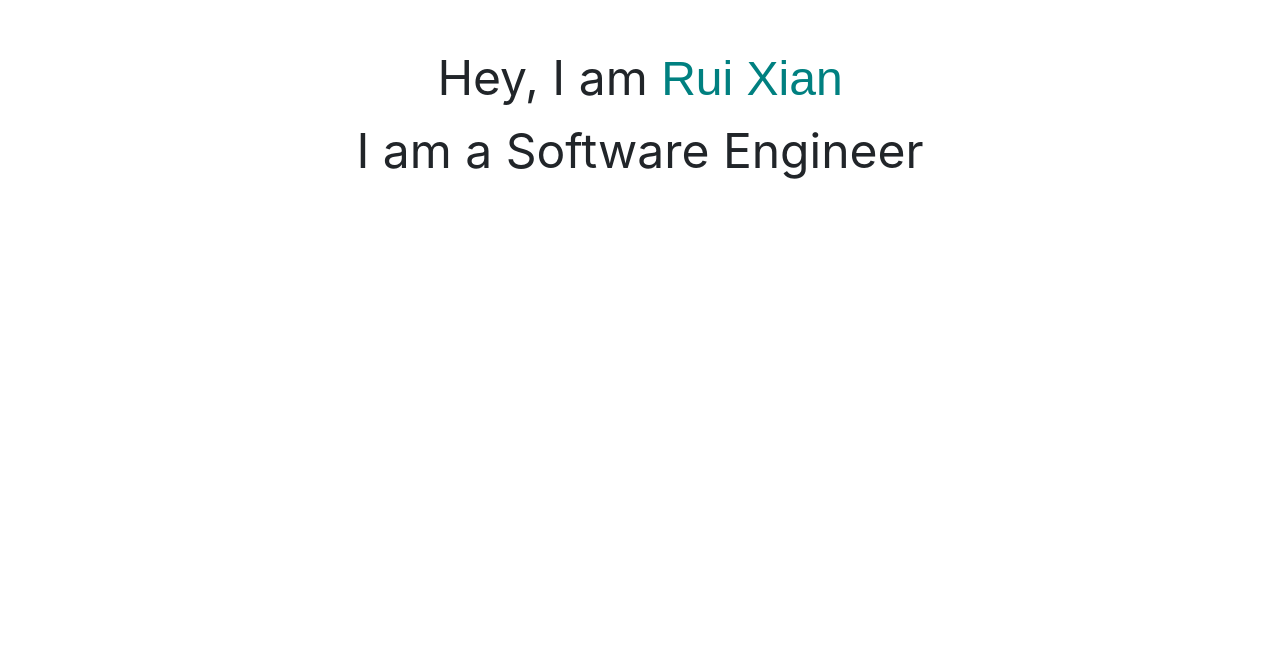
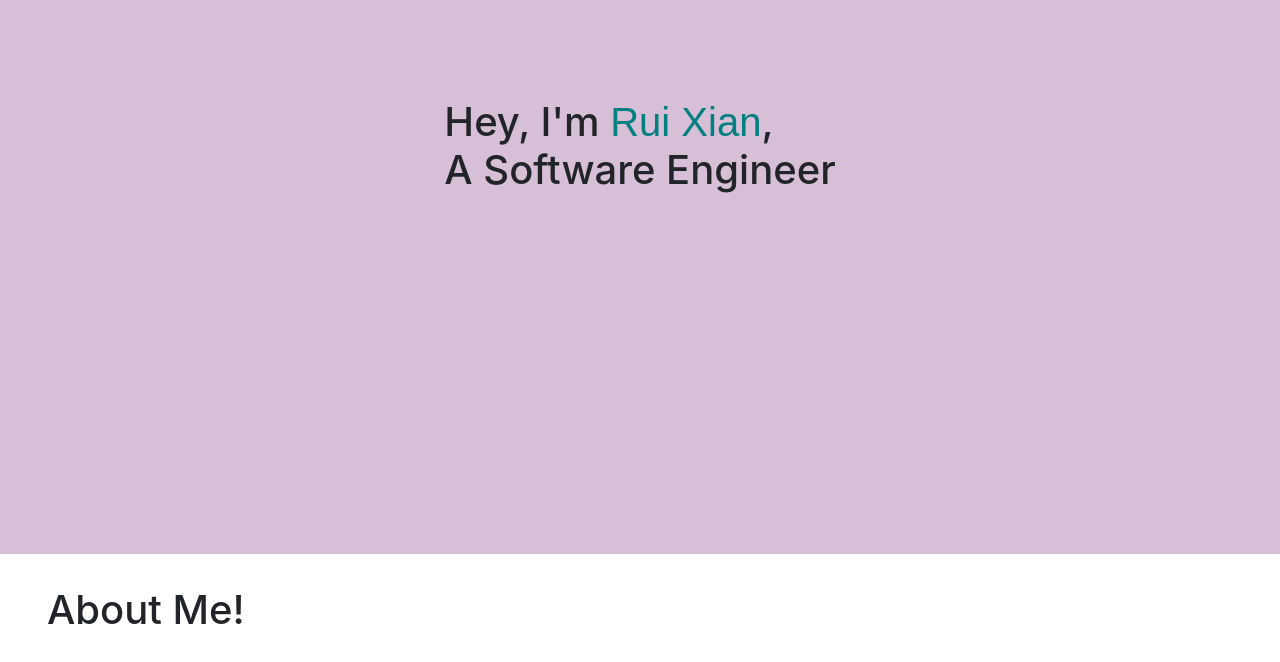
Before and after one commit to moocowdrinksmilk/portfolio-website, a React (Create React App) app: page / in a window 1280 px wide. Shown: the part 246-908 px from the top of the page. Built offline with nearby package versions, Linux system fonts and the light colour scheme.

Commit message:
Added fading animation, and about me header

```diff
--- a/public/index.html
+++ b/public/index.html
@@ -24,7 +24,7 @@
       work correctly both with client-side routing and a non-root public URL.
       Learn how to configure a non-root public URL by running `npm run build`.
     -->
-    <title>React App</title>
+    <title>Rui Xian | Software Engineer</title>
   </head>
   <body>
     <noscript>You need to enable JavaScript to run this app.</noscript>
--- a/src/App.css
+++ b/src/App.css
@@ -39,6 +39,9 @@
 
 .fill {
   height: 100vh;
+  display: flex;
+  align-items: center;
+  background-color: thistle;
 }
 
 .front{
@@ -58,3 +61,7 @@
   color: teal;
   font-family: 'Poppins', sans-serif;
 }
+
+.fade-out{
+  opacity: 1;
+}
--- a/src/App.js
+++ b/src/App.js
@@ -1,19 +1,20 @@
 import logo from './logo.svg';
 import './App.css';
 import {Container, Row, Col} from 'react-bootstrap'
+import Front from './content/front'
+import AboutMe from './content/about-me'
+import React, {Component} from "react"
 
-function App() {
-  return (
-      <Container className = "fill">
-        <Row className="justify-content-center row-center">
-          <Col md={8} className="text-center title">
-            Hey, I am <span className="name">Rui Xian</span>
-            <br></br>
-            I am a Software Engineer
-          </Col>
-        </Row>
-      </Container>
+class App extends Component{
+
+  render(){
+    return (
+      <div>
+        <Front/>
+        <AboutMe/>
+      </div>
   );
+  }
 }
 
 export default App;
--- /dev/null
+++ b/src/content/about-me.css
@@ -0,0 +1,4 @@
+.personal{
+    padding: 2rem;
+    display: inline-block;
+}
--- /dev/null
+++ b/src/content/about-me.js
@@ -0,0 +1,35 @@
+import React, {Component} from "react"
+import {Container, Row, Col} from 'react-bootstrap'
+import '../App.css';
+import './about-me.css'
+
+class AboutMe extends Component{
+    render(){
+        return(
+            <Container fluid className="justify-content-center">
+
+                <h1 className='personal'>
+                    About Me!
+                </h1>
+                {/* <Row className="personal">
+                    <Col md={{span:3, offset:0}}>
+                        <img src='../../face.png' width='250rem'/>
+                    </Col>
+                    <Col md={{span:4, offset:2}} className="personal" pt-5>
+                    Hello, I am a dude who has a dick, surprising? I think not
+                    </Col>
+                </Row>
+                <Row>
+                    <Col>
+                    Heloo
+                    </Col>
+                    <Col>
+                    Hello
+                    </Col>
+                </Row> */}
+            </Container>
+        )
+    }
+}
+
+export default AboutMe
--- /dev/null
+++ b/src/content/front.js
@@ -0,0 +1,45 @@
+import React, {Component} from "react"
+import {Container, Row, Col} from 'react-bootstrap'
+import '../App.css';
+
+
+class Front extends Component{
+
+    constructor(props){
+        super(props)
+        this.element = React.createRef()
+        this.height_from_top = 0
+    }
+    componentDidMount() {
+        window.addEventListener('scroll', this.handleScroll, true);
+        this.height_from_top = document.querySelector(".fade-out").getBoundingClientRect().top
+      }
+
+      componentWillUnmount() {
+        window.removeEventListener('scroll', this.handleScroll);
+    }
+
+    handleScroll = () => {
+        const name = document.querySelector(".fade-out");
+        let distance = name.getBoundingClientRect().top
+        const change = document.getElementsByClassName("fade-out")
+        change[0].style.opacity = distance/this.height_from_top
+      }
+
+
+    render(){
+        return (
+            <Container className="fill justify-content-center" fluid>
+              <h1 className="fade-out">
+                Hey, I'm <span className="name"> Rui Xian</span>,
+                <br></br>
+                <h1>
+                    A Software Engineer
+                </h1>
+              </h1>
+            </Container>
+        )
+    }
+}
+
+export default Front;
--- a/src/index.css
+++ b/src/index.css
@@ -5,6 +5,7 @@ body {
     sans-serif;
   -webkit-font-smoothing: antialiased;
   -moz-osx-font-smoothing: grayscale;
+  background-color: rgb(93, 129, 129);
 }
 
 code {
```
Also changed, not shown: public/face.png (added), 1 other file (tests, documents, lock files or other folders).
